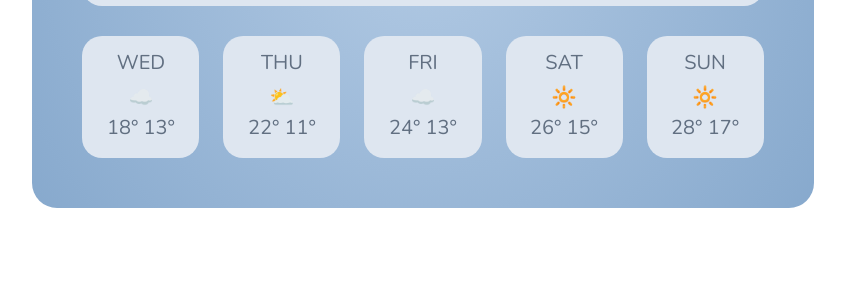
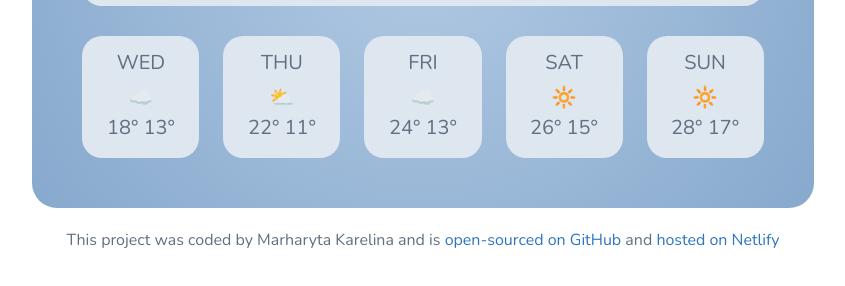
Before and after one commit to marharyta-karelina/project_weather_forecast, a plain HTML site: page index.html in a window 1280 px wide. Shown: the part 364-650 px from the top of the page, without its empty margins (217-1062 px from the left). Drawn offline with nearby package versions, Linux system fonts and the light colour scheme; no server answers.

Commit message:
add footer

```diff
--- a/index.html
+++ b/index.html
@@ -148,6 +148,9 @@
         </div>
       </div>
     </div>
+    <footer>
+      This project was coded by Marharyta Karelina and is <a href = "https://github.com/marharyta-karelina/project_weather_forecast" class="footer"> open-sourced on GitHub </a>and <a href="https://wonderful-kashata-3b477f.netlify.app/" class="footer"> hosted on Netlify</a>
+    </footer>
     <script src="src/index.js"></script>
   </body>
 </html>
--- a/src/styles.css
+++ b/src/styles.css
@@ -17,6 +17,9 @@ a {
 }
 a:hover {
   opacity: 0.7;
+}
+footer {
+  text-align: center;
 }
 .temperature {
   color: #708094;
@@ -88,3 +91,6 @@ a:hover {
   padding: 6px 25px;
   color: white;
 }
+.footer {
+  color: #2e75bf;
+}
```
